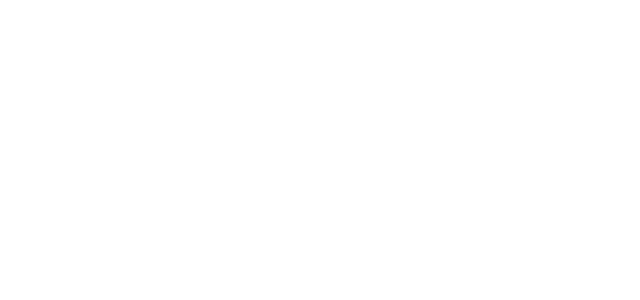
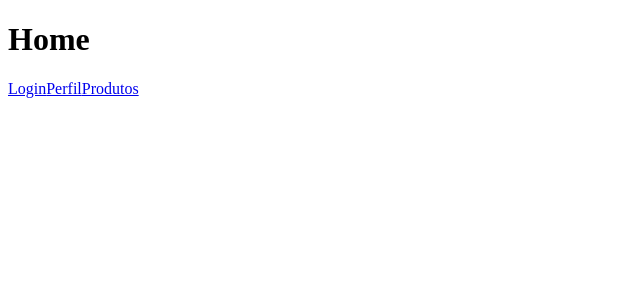
Before and after one commit to LucasGontijoCPE/ProjetoCPE, a React (Create React App) app in the folder grupo6/: page /home in a window 1280 px wide. Shown: the top 300 px of the page, without its empty margins (0-640 px from the left). Built offline with nearby package versions, Linux system fonts and the light colour scheme.

Commit message:
Adicionado navegação às Paginas

```diff
--- /dev/null
+++ b/grupo6/src/Pages/Home/Home.js
@@ -0,0 +1,19 @@
+import React from 'react';
+import {Link} from "react-router-dom";
+
+function Home() {
+    return (
+    <div>
+        <h1>Home</h1>
+        <Link to="login">Login</Link>
+        <Link to="perfil">Perfil</Link>
+        <Link to="produtos">Produtos</Link>
+
+    </div>
+
+
+    );
+
+}
+
+export default Home;
--- /dev/null
+++ b/grupo6/src/Pages/Home/index.js
@@ -0,0 +1 @@
+export { default } from "./Home";
--- a/grupo6/src/Pages/Inicial/Inicial.js
+++ /dev/null
@@ -1,7 +0,0 @@
-import React from 'react';
-
-function Inicial() {
-    return (<h1>Inicial</h1>);
-}
-
-export default Inicial;
--- a/grupo6/src/Pages/Inicial/index.js
+++ /dev/null
@@ -1 +0,0 @@
-export { default } from "./Inicial";
--- a/grupo6/src/Pages/Login/Login.js
+++ b/grupo6/src/Pages/Login/Login.js
@@ -1,7 +1,17 @@
 import React from 'react';
+import {Link} from "react-router-dom";
 
 function Login() {
-    return (<h1>Login</h1>);
+    return (
+        <div>
+            <h1>Login</h1>
+            <Link to="home">Home</Link>
+            <Link to="perfil">Perfil</Link>
+            <Link to="produtos">Produtos</Link>
+
+        </div>
+
+        );
 }
 
 export default Login;
--- a/grupo6/src/Pages/Perfil/Perfil.js
+++ b/grupo6/src/Pages/Perfil/Perfil.js
@@ -1,7 +1,16 @@
 import React from 'react';
+import {Link} from "react-router-dom";
 
 function Perfil() {
-    return (<h1>Perfil</h1>);
+    return (
+        <div>
+            <h1>Perfil</h1>
+            <Link to="home">Home</Link>
+            <Link to="produtos">Produtos</Link>
+
+        </div>
+
+        );
 }
 
 export default Perfil;
--- a/grupo6/src/Pages/Produtos/Produtos.js
+++ b/grupo6/src/Pages/Produtos/Produtos.js
@@ -1,7 +1,17 @@
 import React from 'react';
+import {Link} from "react-router-dom";
 
 function Produtos() {
-    return (<h1>Produtos</h1>);
+    return (
+        <div>
+            <h1>Produtos</h1>
+            <Link to="home">Home</Link>
+            <Link to="perfil">Perfil</Link>
+            <Link to="login">Login</Link>
+
+        </div>
+
+        );
 }
 
 export default Produtos;
--- a/grupo6/src/routes.js
+++ b/grupo6/src/routes.js
@@ -1,6 +1,6 @@
 import React from "react";
 import { BrowserRouter, Route, Switch } from "react-router-dom";
-import Inicial from "./Pages/Inicial";
+import Home from "./Pages/Home";
 import Login from "./Pages/Login";
 import Perfil from "./Pages/Perfil";
 import Produtos from "./Pages/Produtos";
@@ -9,7 +9,7 @@
     return(
         <BrowserRouter>
             <Switch>
-                <Route path="/inical" component={Inicial}/>
+                <Route path="/home" component={Home}/>
                 <Route path="/login" component={Login}/>
                 <Route path="/perfil" component={Perfil}/>
                 <Route path="/produtos" component={Produtos}/>
```
